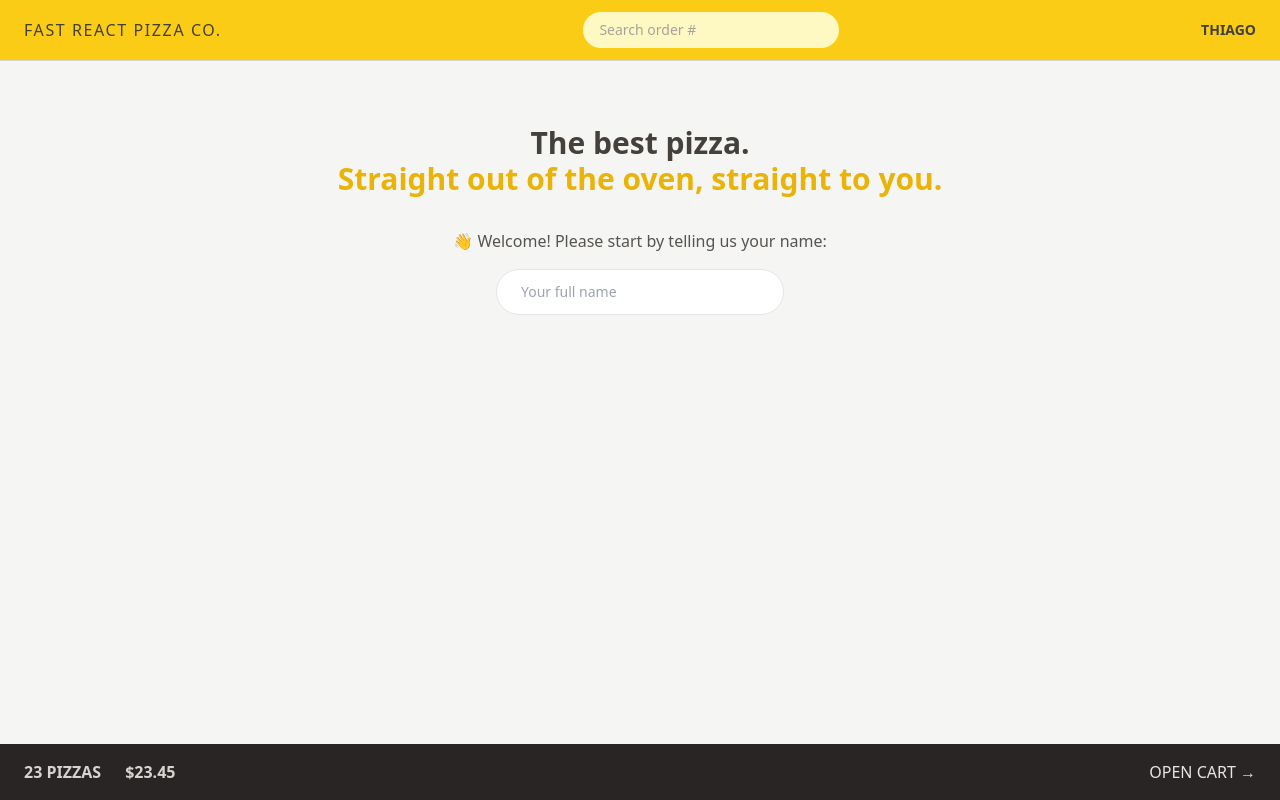
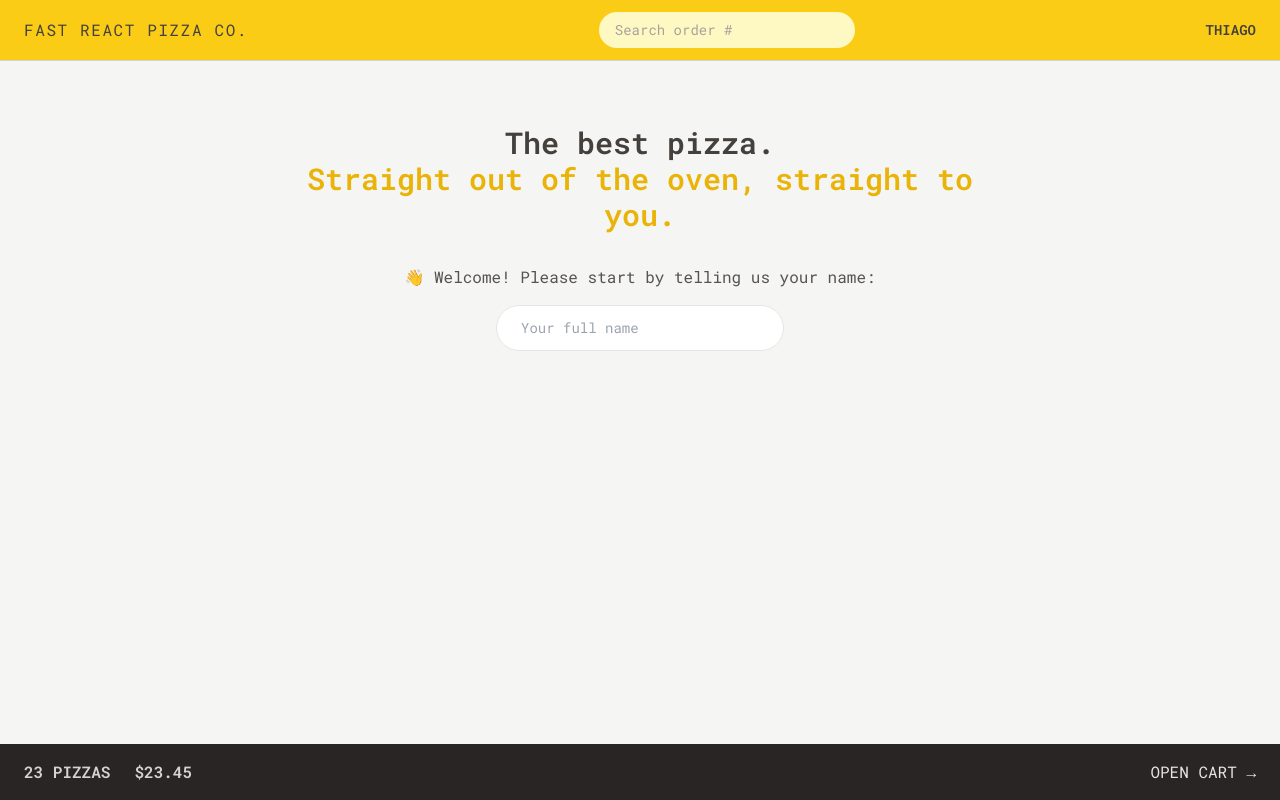
Before and after one commit to thiagopdo/fast-pizza-react, a React (Vite) app: page / in a window 1280 px wide. Built offline with nearby package versions, Linux system fonts and the light colour scheme.

Commit message:
added font and tailwind editing

```diff
--- a/index.html
+++ b/index.html
@@ -3,6 +3,12 @@
   <head>
     <meta charset="UTF-8" />
     <link rel="icon" type="image/svg+xml" href="/vite.svg" />
+    <link rel="preconnect" href="https://fonts.googleapis.com" />
+    <link rel="preconnect" href="https://fonts.gstatic.com" crossorigin />
+    <link
+      href="https://fonts.googleapis.com/css2?family=Roboto+Mono:ital,wght@0,100..700;1,100..700&display=swap"
+      rel="stylesheet"
+    />
     <meta name="viewport" content="width=device-width, initial-scale=1.0" />
     <title>Vite + React</title>
   </head>
--- a/tailwind.config.js
+++ b/tailwind.config.js
@@ -2,7 +2,14 @@
 export default {
   content: ["./index.html", "./src/**/*.{js,ts,jsx,tsx}"],
   theme: {
-    extend: {},
+    fontFamily: {
+      sans: "Roboto Mono, monospace",
+    },
+    extend: {
+      height: {
+        screen: "100dvh",
+      },
+    },
   },
   plugins: [],
 };
```
